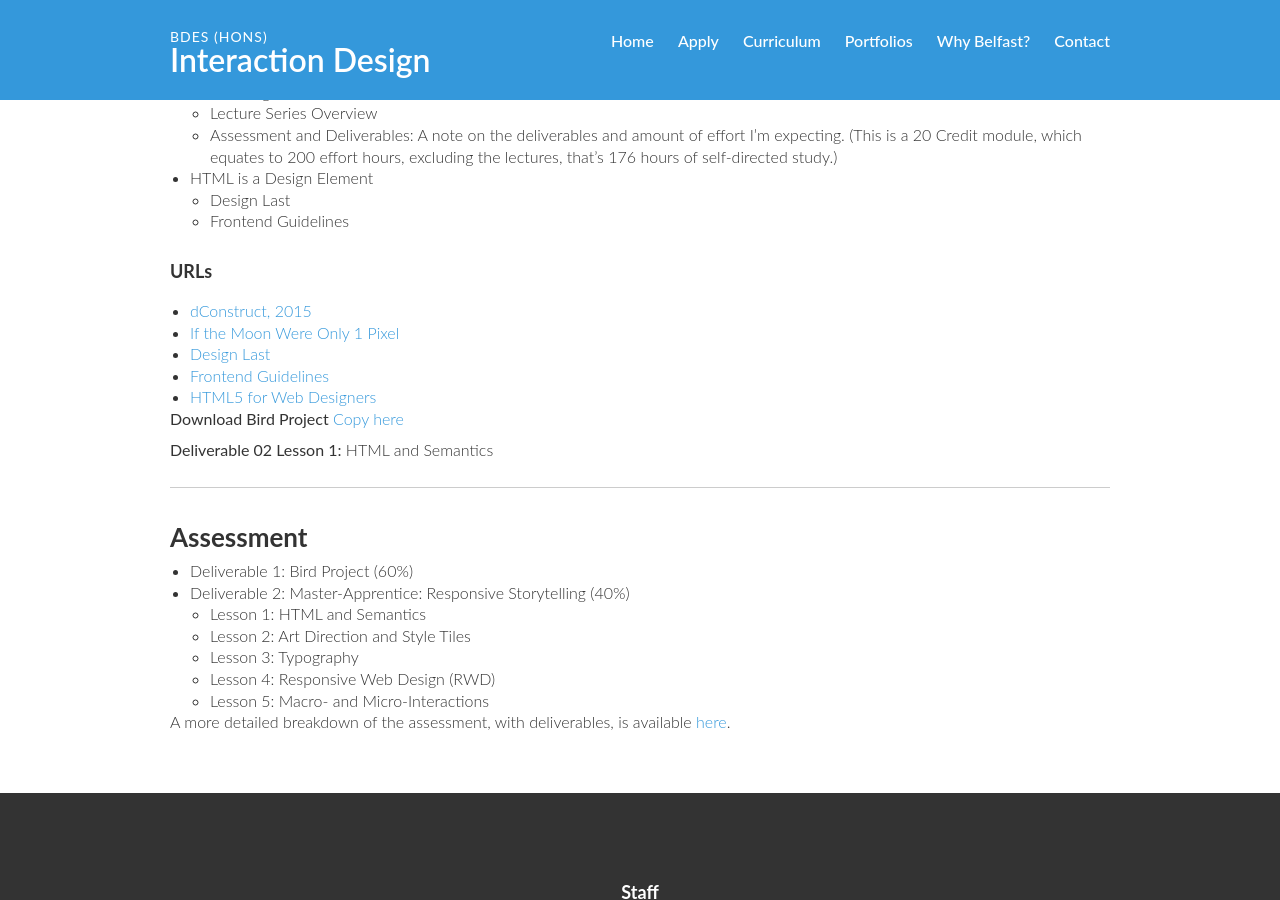
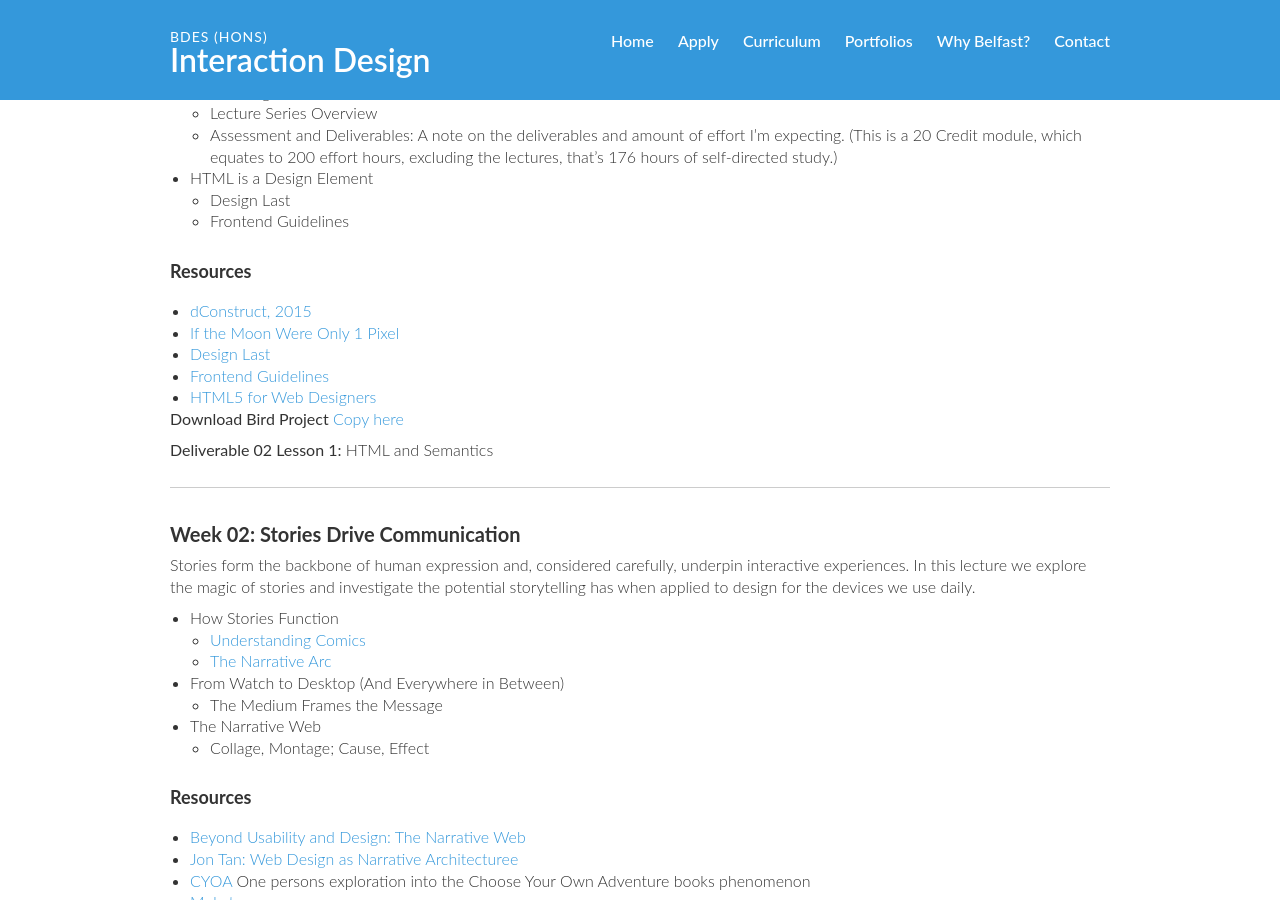
Before and after one commit to ixdbelfast/ixdbelfast.github.io, a Jekyll site: the page built from modules/IXD304/IXD304.md, in a window 1280 px wide and 900 px high, scrolled down 1998 px. Built offline with Jekyll 4.4.1, drawn with Linux system fonts in a browser that asks for light colours; our own code applies the rules of GitHub Pages for plain Markdown files; some of the changed text lies outside the part shown; grey boxes are pictures that could not be loaded.

Commit message:
Addeing IXD304 Week 02 overview

```diff
--- a/modules/IXD304/IXD304.md
+++ b/modules/IXD304/IXD304.md
@@ -79,7 +79,7 @@ We kick off the semester with a short refresher, stressing that HTML is a design
   + Design Last
   + Frontend Guidelines
 
-#### URLs
+#### Resources
 
 + [dConstruct, 2015](http://2015.dconstruct.org)
 + [If the Moon Were Only 1 Pixel](http://joshworth.com/dev/pixelspace/pixelspace_solarsystem.html)
@@ -94,36 +94,35 @@ __Deliverable 02 Lesson 1:__ HTML and Semantics
 
 ----
 
-<!--
 
-###Week 02: Stories Drive Communication
 
-__7 October, 2016__
+### Week 02: Stories Drive Communication
 
 Stories form the backbone of human expression and, considered carefully, underpin interactive experiences. In this lecture we explore the magic of stories and investigate the potential storytelling has when applied to design for the devices we use daily.
 
 + How Stories Function
-  + Understanding Comics
-  + The Narrative Arc
+  + [Understanding Comics](http://scottmccloud.com/2-print/1-uc/)
+  + [The Narrative Arc](https://blog.reedsy.com/narrative-arc/)
 + From Watch to Desktop (And Everywhere in Between)
   + The Medium Frames the Message
 + The Narrative Web
   + Collage, Montage; Cause, Effect
 
-####URLs
+#### Resources
 
   + [Beyond Usability and Design: The Narrative Web](http://alistapart.com/article/narrative)
   + [Jon Tan: Web Design as Narrative Architecturee](http://v1.jontangerine.com/log/2011/03/web-design-as-narrative-architecture)
   + [CYOA](http://samizdat.cc/cyoa) One persons exploration into the Choose Your Own Adventure books phenomenon
+  + [Mobstr](http://www.mobstr.org/)
 
   As mentioned, if you haven't looked at Markdown yet it would be very beneficial to start now.
   + [John Gruber: Markdown](https://daringfireball.net/projects/markdown)
-  + [Matt Gemmell: Writing in Markdown](http://www.fivesimplesteps.com/products/writing-in-markdown)
+  + [Matt Gemmell: Writing in Markdown](https://mattgemmell.com/writing-in-markdown)
   + [Kyles own wee cheat sheet mate](https://github.com/kyleboyd/ixd-tutorials/blob/master/IxD-Say-Hiya-to-Markdown.md)
 
 
 ----
-
+<!--
 
 ###Week 03: Single Page Showcase
 
@@ -359,11 +358,10 @@ We’re designing for everyone, regardless of their bandwidth. Let’s stop lazi
 + Minification
 + Compression
   + [Bokeh](https://adactio.com/journal/5439)
---->
 
 
 
-<!---
+
 ----
 
 
@@ -387,7 +385,7 @@ __Deliverable 3:__ Sketchbooks/Tumblr
 
 ----
 
---->
+
 
 Assessment
 ----------
@@ -401,3 +399,5 @@ Assessment
 	+ Lesson 5: Macro- and Micro-Interactions
 
 A more detailed breakdown of the assessment, with deliverables, is available [here](https://github.com/ixdbelfast/ixdbelfast.github.io/blob/master/modules/IXD302/IXD302-deliverables.md).
+
+-->
```
